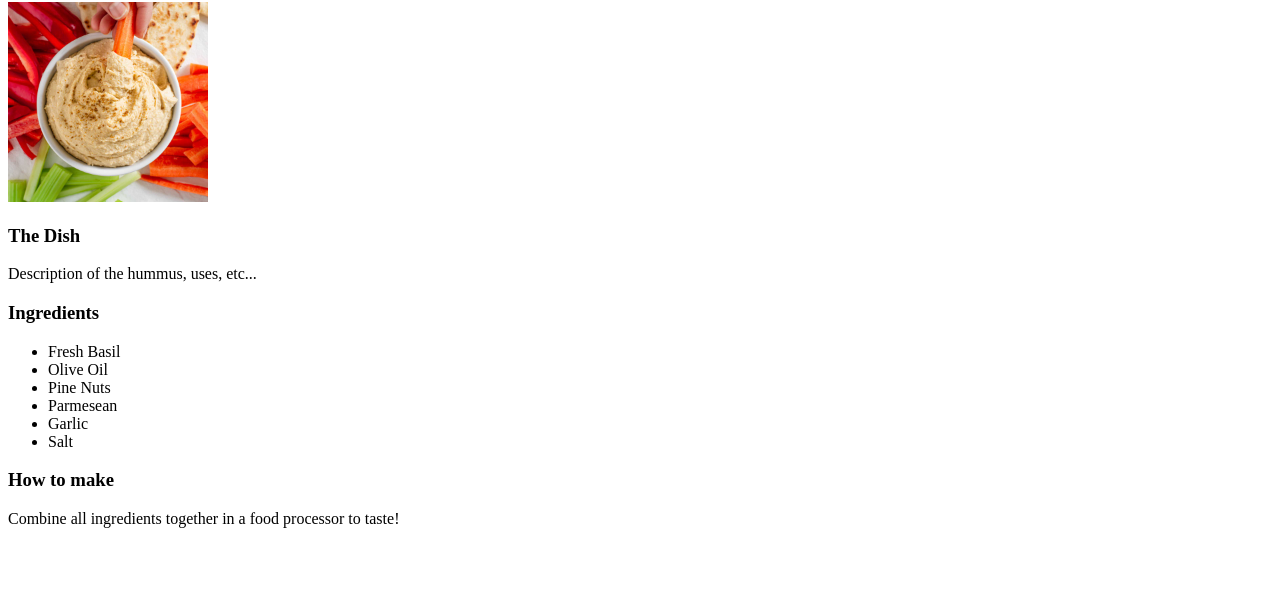
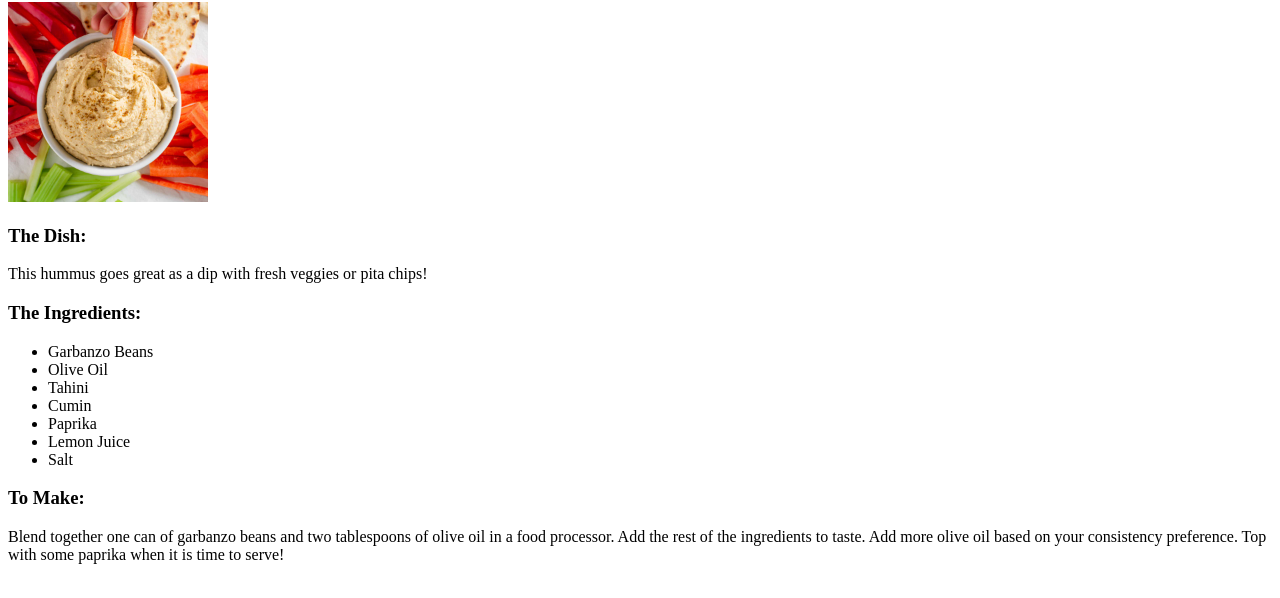
Before and after one commit to jdarby3/the-sauce-site, a plain HTML site: page recipes/hummus.html in a window 1280 px wide. Shown: the part 104-702 px from the top of the page. Drawn offline with Linux system fonts and the light colour scheme.

Commit message:
Completed first draft of hummus recipie
Finished the description and how to sections

```diff
--- a/recipes/hummus.html
+++ b/recipes/hummus.html
@@ -8,18 +8,24 @@
         <a href="../index.html">All Recipies</a>
         <h1>Simple Hummus</h1>
             <img src="../img/hummus.jpg" height="200" width="200">
-            <h3>The Dish</h3>
-                <p>Description of the hummus, uses, etc...</p>
-            <h3>Ingredients</h3>
+            <h3>The Dish:</h3>
+                <p>This hummus goes great as a dip with fresh veggies or pita chips!</p>
+            <h3>The Ingredients:</h3>
                 <ul>
-                    <li>Fresh Basil</li>
+                    <li>Garbanzo Beans</li>
                     <li>Olive Oil</li>
-                    <li>Pine Nuts</li>
-                    <li>Parmesean</li>
-                    <li>Garlic</li>
+                    <li>Tahini</li>
+                    <li>Cumin</li>
+                    <li>Paprika</li>
+                    <li>Lemon Juice</li>
                     <li>Salt</li>
                 </ul>
-            <h3>How to make</h3>
-                <p>Combine all ingredients together in a food processor to taste!</p>
+            <h3>To Make:</h3>
+                <p>
+                    Blend together one can of garbanzo beans and two tablespoons of olive oil in a food processor.
+                    Add the rest of the ingredients to taste.
+                    Add more olive oil based on your consistency preference.
+                    Top with some paprika when it is time to serve!
+                </p>
     </body>
 </html>
```
